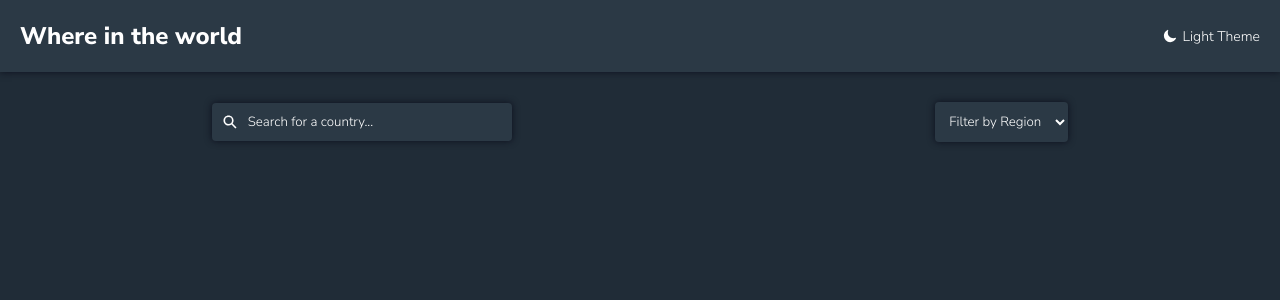
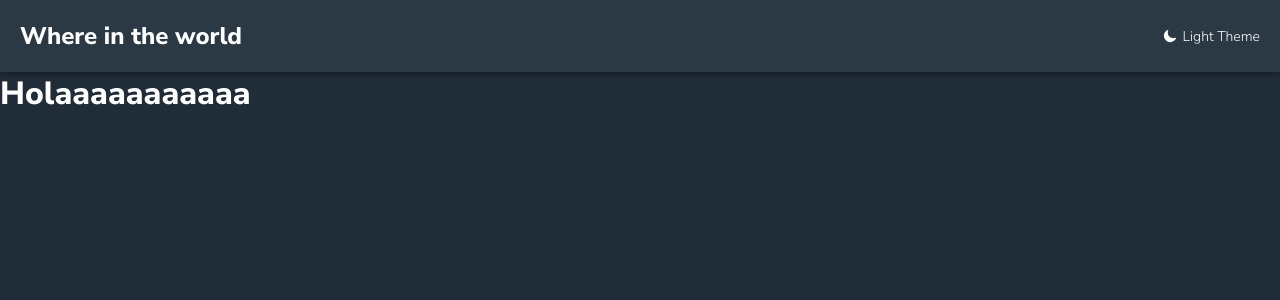
Before and after one commit to Memo56-FB/REST-Countries-API, a React (Create React App) app: page /about in a window 1280 px wide. Shown: the top 300 px of the page. Built offline with nearby package versions, Linux system fonts and the light colour scheme; no server answers.

Commit message:
adding an about of each country

```diff
--- a/package.json
+++ b/package.json
@@ -8,6 +8,7 @@
     "@testing-library/user-event": "^12.8.3",
     "react": "^17.0.2",
     "react-dom": "^17.0.2",
+    "react-router-dom": "^5.2.0",
     "react-scripts": "4.0.3",
     "styled-components": "^5.3.0",
     "web-vitals": "^1.1.2"
--- a/public/index.html
+++ b/public/index.html
@@ -5,6 +5,7 @@
   <meta http-equiv="X-UA-Compatible" content="IE=edge">
   <meta name="viewport" content="width=device-width, initial-scale=1.0">
   <title>Countries</title>
+  <link rel="shortcut icon" href="favicon.ico" type="image/x-icon">
   <link rel="preconnect" href="https://fonts.googleapis.com">
   <link rel="preconnect" href="https://fonts.gstatic.com" crossorigin>
   <link href="https://fonts.googleapis.com/css2?family=Nunito+Sans:wght@300;600;800&display=swap" rel="stylesheet">
--- a/src/App.js
+++ b/src/App.js
@@ -1,11 +1,14 @@
 import React,{useState} from 'react'
-// import Header from './components/Header'
 import { ThemeProvider } from 'styled-components'
-import './styles/Header.scss'
+import { BrowserRouter as Router, Switch, Route, Link, Redirect } from 'react-router-dom'
 
 import {light, dark} from './theme/theme'
 import {GlobalStyle} from './theme/global'
+
 import Countries from './components/Countries'
+import AboutCountry from './components/AboutCountry'
+
+import './styles/Header.scss'
 
 export default function App() {
   const [theme, setTheme] = useState("dark");
@@ -13,13 +16,23 @@ export default function App() {
     theme === "light" ? setTheme("dark") : setTheme("light");
   }
     return (
+      <Router>
         <ThemeProvider theme={theme === 'light' ? light: dark}>
             <GlobalStyle/>
             <header>
               <h2>Where in the world</h2>
               <button onClick={()=>{themeToggler()}} ><ion-icon name="moon"></ion-icon> </button>
             </header>
-            <Countries/>
+            <Switch>
+              <Route path="/countries">
+                <Countries/>
+              </Route>
+              <Route path="/about">
+                <AboutCountry/>
+              </Route>
+            </Switch>
         </ThemeProvider>
+      </Router>
+
     );
 }
--- /dev/null
+++ b/src/components/AboutCountry.jsx
@@ -0,0 +1,11 @@
+import React, { Component } from 'react'
+
+export default class AboutCountry extends Component {
+    render() {
+        return (
+            <React.Fragment>
+                <h1>Holaaaaaaaaaaa</h1>
+            </React.Fragment>
+        )
+    }
+}
--- a/src/components/Countries.jsx
+++ b/src/components/Countries.jsx
@@ -1,5 +1,7 @@
 import React, { Component } from 'react'
-import SerachSection from './SearchSection';
+import { Link } from 'react-router-dom';
+
+import SearchSection from './SearchSection';
 import './styles/Card.scss'
 
 export default class Countries extends Component {
@@ -42,21 +44,24 @@ export default class Countries extends Component {
             if(this.state.searchRegion !== "All" && this.state.searchRegion !== "" && country.region.toLowerCase().indexOf(this.state.searchRegion.toLowerCase())=== -1){
                 return null;
             }
-            return <article key={country.numericCode} className="country">
-                        <figure className="country__image">
-                            <img src={country.flag} alt={country.name} />
-                        </figure>
+            return <article key={country.alpha3Code} className="country">
+                        <Link to={`/about/${country.alpha3Code}`}>
+                            <figure className="country__image">
+
+                                    <img src={country.flag} alt={country.name} />
+                            </figure>
+                        </Link>
                         <div className="country__information">
                             <h3 className="country__title">{country.name}</h3>
-                            <p>Population: {country.population}</p>
-                            <p>Region: {country.region}</p>
-                            <p>Capital: {country.capital}</p>
+                            <p><span className="bold">Population:</span> {country.population}</p>
+                            <p><span className="bold">Region:</span> {country.region}</p>
+                            <p><span className="bold">Capital:</span> {country.capital}</p>
                         </div>
                     </article>
         })
         return (
             <React.Fragment>
-                <SerachSection inputValue={this.state.inputValue} handleChangeInput={this.handleChangeInput} handleChangeRegion={this.handleChangeRegion}/>
+                <SearchSection inputValue={this.state.inputValue} handleChangeInput={this.handleChangeInput} handleChangeRegion={this.handleChangeRegion}/>
                 <main>
                     {countries}
                 </main>
--- a/src/components/styles/Card.scss
+++ b/src/components/styles/Card.scss
@@ -23,6 +23,9 @@ main{
     &__information{
         width: 100;
         padding: 15px;
+        .bold{
+            font-weight: 600;
+        }
         p{
             margin-bottom: .5rem;
         }
```
Also changed, not shown: 2 other files (tests, documents, lock files or other folders).
